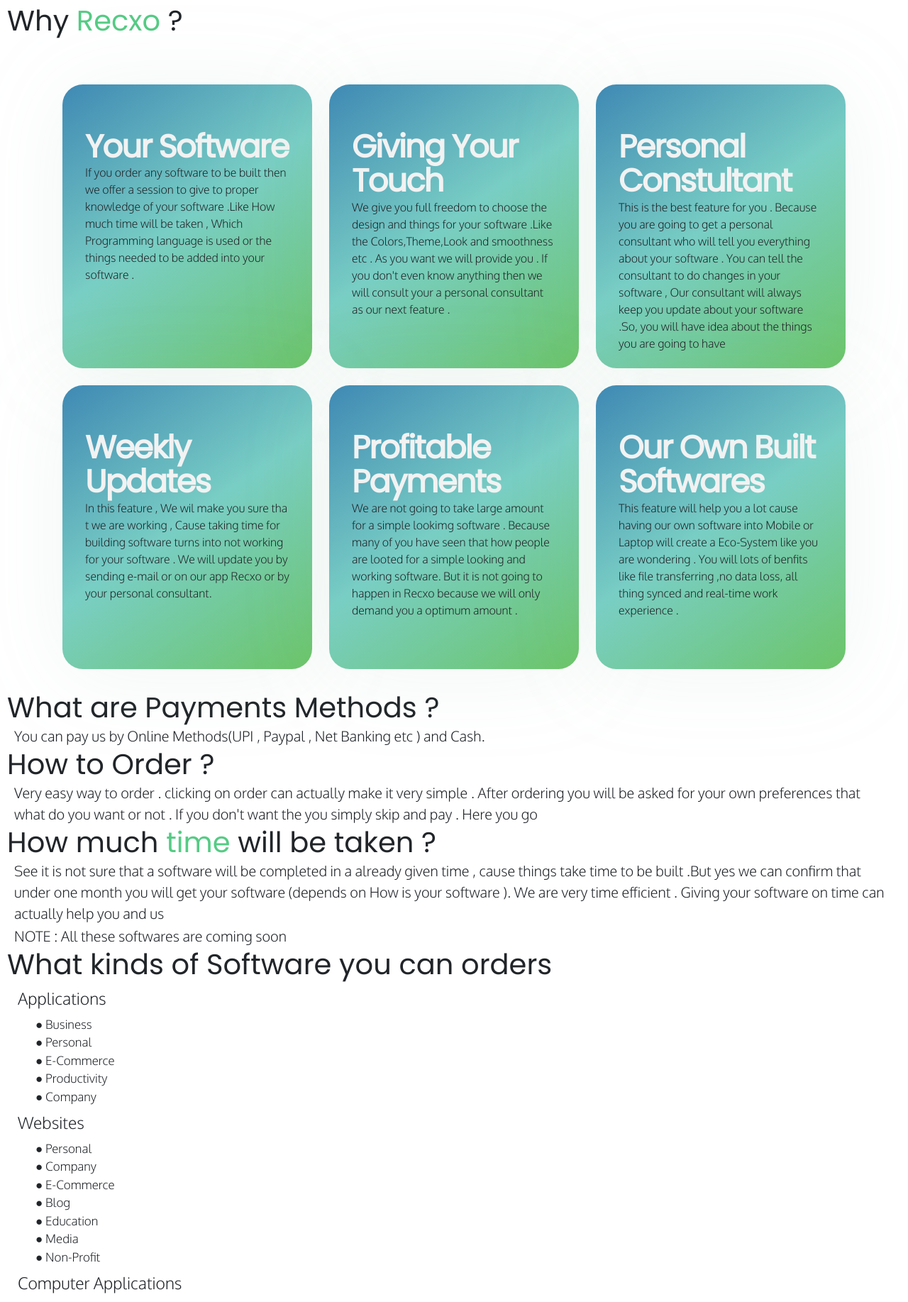
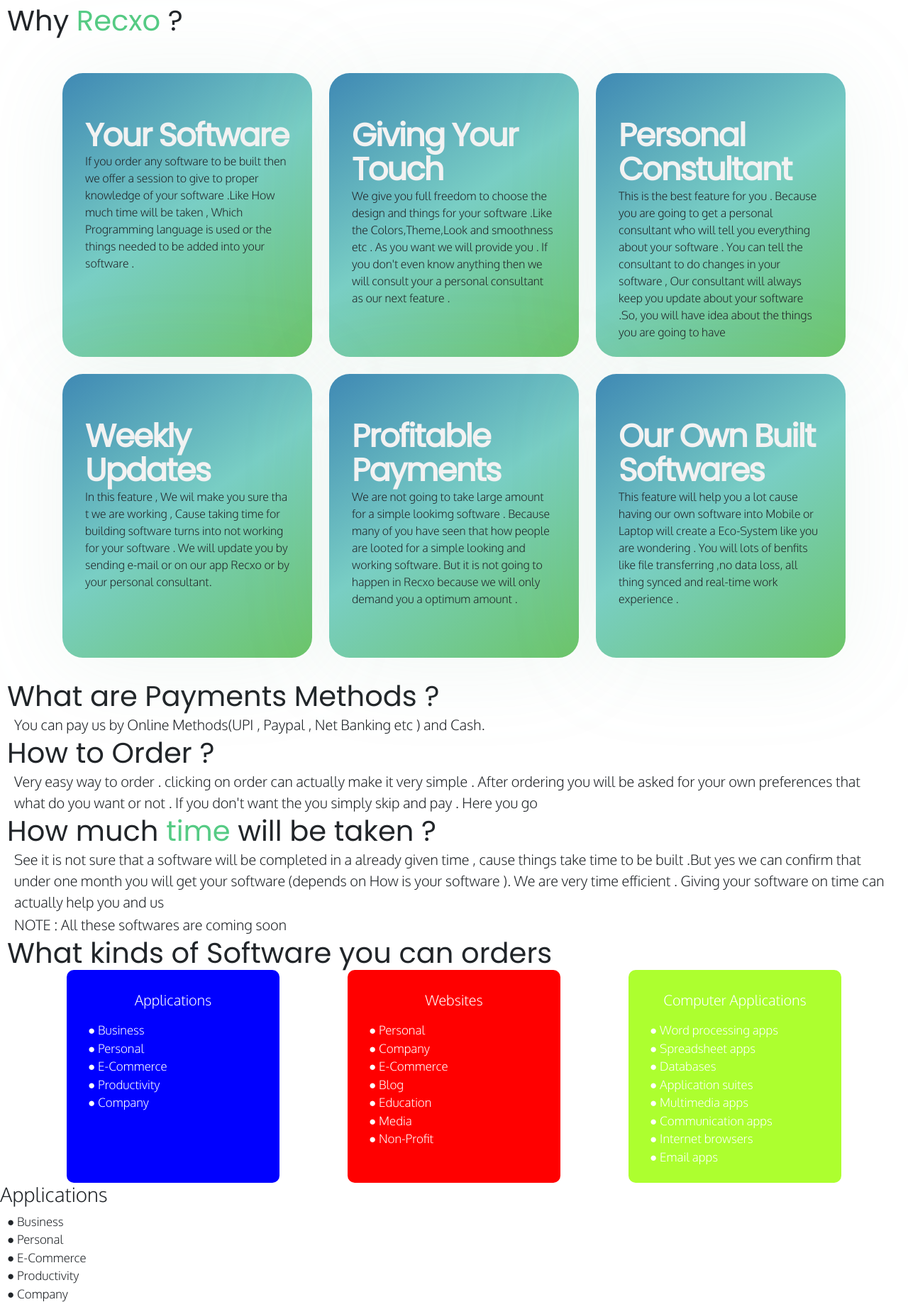
Before and after one commit to rishv1912/RECXO, a Django app: page /Services/ in a window 1280 px wide; the page is wider, and only the part inside the window is pictured. Shown: the part 141-1976 px from the top of that part at 71% size. Run offline with Django 4.2, Linux system fonts and the light colour scheme.

Commit message:
improved the services

```diff
--- a/static/css/services.css
+++ b/static/css/services.css
@@ -45,16 +45,15 @@
     padding: 1px 0;
 }
 
-h3 {
-    font-size: 23px;
-    margin: 0 20px;
-    padding: 10px 5px;
+#soft {
+    font-size: 20px;
+    padding: 10px 2px;
 }
 
 .soft {
     font-size: 17px;
-    margin: 0 40px;
     padding: 0px 10px;
+    text-align: left;
 }
 
 .other-links {
@@ -215,3 +214,22 @@
 
 
 }
+
+/* exprementing the code */
+.container {
+    width: 200px;
+    height: 200px;
+    overflow: hidden;
+  }
+
+  .content {
+    background-color: blue;
+    color: white;
+    padding: 20px;
+    text-align: center;
+    transition: transform 0.5s ease-in-out;
+  }
+
+  .container:hover .content {
+    transform: scale(1.5);
+  }
--- a/templates/home/services.html
+++ b/templates/home/services.html
@@ -22,7 +22,6 @@
 
       <!-- imporving the services interface -->
       <!-- <div class="containers" style="background-color: rgb(26, 25, 25)"> -->
-        <p></p>
         <div class="sc-jNJNQp iMrZpd">
           <div
             class="sc-hlLBRy cqOGbR"
@@ -155,6 +154,51 @@
       <!-- question 4 ends -->
       <!-- question 5 starts -->
       <h2 class="ser-que">What kinds of Software you can orders</h2>
+      <div  class="softwares-type" style="display: flex;
+      flex-wrap: wrap;
+      justify-content: center;align-items: center;gap: 6rem;" >
+      <!-- <div class="sc-hlLBRy cqOGbR" style="transition: transform 0.3s ease-in-out; transform: translateY(50px) translateZ(0px);height: 100%;width: 250px;"  onmouseover="this.style.transform = 'scale(1.2)';" onmouseout="this.style.transform = 'scale(1)';"></div>
+      <div class="sc-hlLBRy cqOGbR" style="transition: transform 0.3s ease-in-out; transform: translateY(50px) translateZ(0px);height: 100%;width: 250px;"  onmouseover="this.style.transform = 'scale(1.2)';" onmouseout="this.style.transform = 'scale(1)';"></div>
+      <div class="sc-hlLBRy cqOGbR" style="transition: transform 0.3s ease-in-out; transform: translateY(50px) translateZ(0px);height: 100%;width: 250px;"  onmouseover="this.style.transform = 'scale(1.2)';" onmouseout="this.style.transform = 'scale(1)';"></div> -->
+        <div style=" border-radius: 10px; width: 300px; height: 300px; background-color: blue; color: white; padding: 20px; text-align: center; transition: transform 0.3s ease-in-out;" onmouseover="this.style.transform = 'scale(1.2)';" onmouseout="this.style.transform = 'scale(1)';">
+          <h3 id="soft">Applications</h3>
+      <ul class="soft">
+        <li>● Business</li>
+        <li>● Personal</li>
+        <li>● E-Commerce</li>
+        <li>● Productivity</li>
+        <li>● Company</li>
+      </ul></div>
+        <div style="border-radius: 10px; width: 300px; height: 300px; background-color: red; color: white; padding: 20px; text-align: center; transition: transform 0.3s ease-in-out;" onmouseover="this.style.transform = 'scale(1.2)';" onmouseout="this.style.transform = 'scale(1)';">
+
+          <h3 id="soft">Websites</h3>
+      <ul class="soft">
+        <li>● Personal</li>
+        <li>● Company</li>
+        <li>● E-Commerce</li>
+        <li>● Blog</li>
+        <li>● Education</li>
+        <li>● Media</li>
+        <li>● Non-Profit</li>
+      </ul></div>
+        <div style="border-radius: 10px; width: 300px; height: 300px; background-color: greenyellow; color: white; padding: 20px; text-align: center; transition: transform 0.3s ease-in-out;" onmouseover="this.style.transform = 'scale(1.2)';" onmouseout="this.style.transform = 'scale(1)';">
+
+          <h3 id="soft">Computer Applications</h3>
+      <ul class="soft">
+        <li>● Word processing apps</li>
+        <li>● Spreadsheet apps</li>
+        <li>● Databases</li>
+        <li>● Application suites</li>
+        <li>● Multimedia apps</li>
+        <li>● Communication apps</li>
+        <li>● Internet browsers</li>
+        <li>● Email apps</li>
+      </ul>
+          </div>
+
+      </div>
+
+
       <h3>Applications</h3>
       <ul class="soft">
         <li>● Business</li>
```
